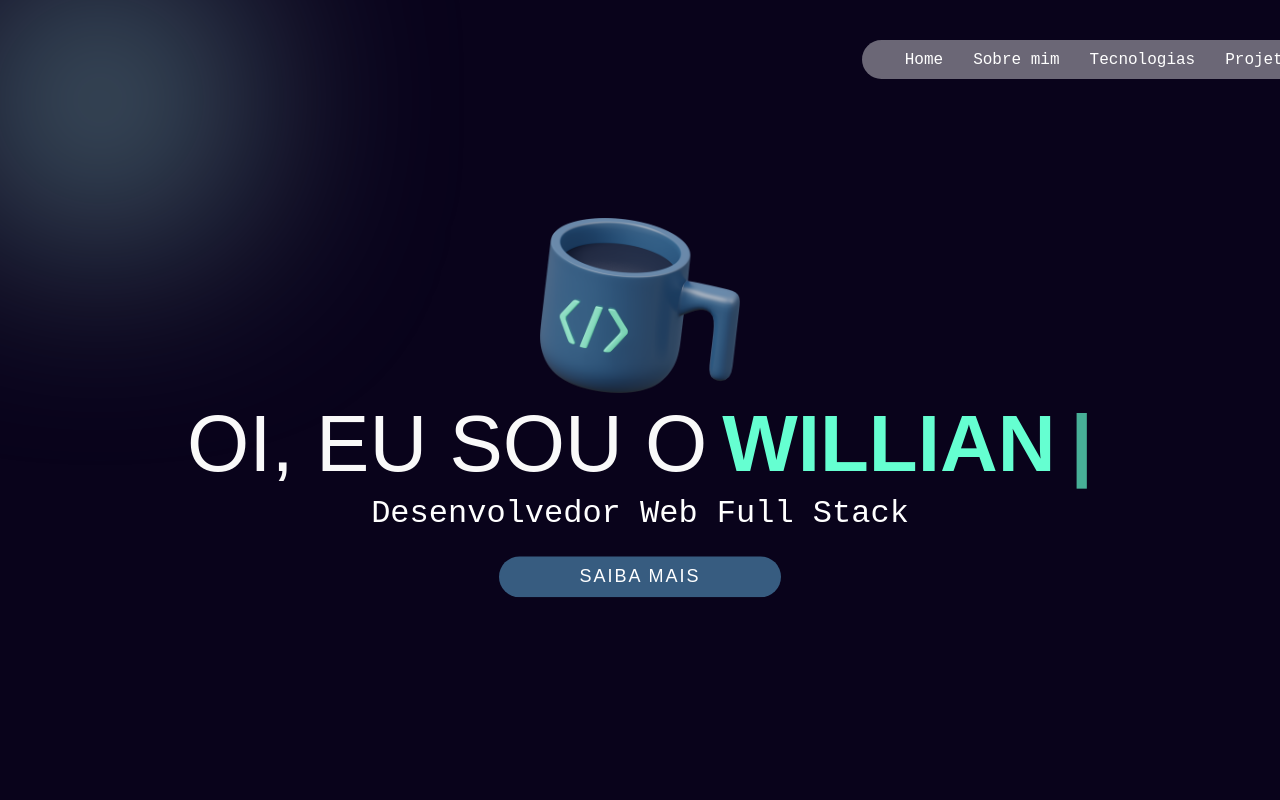
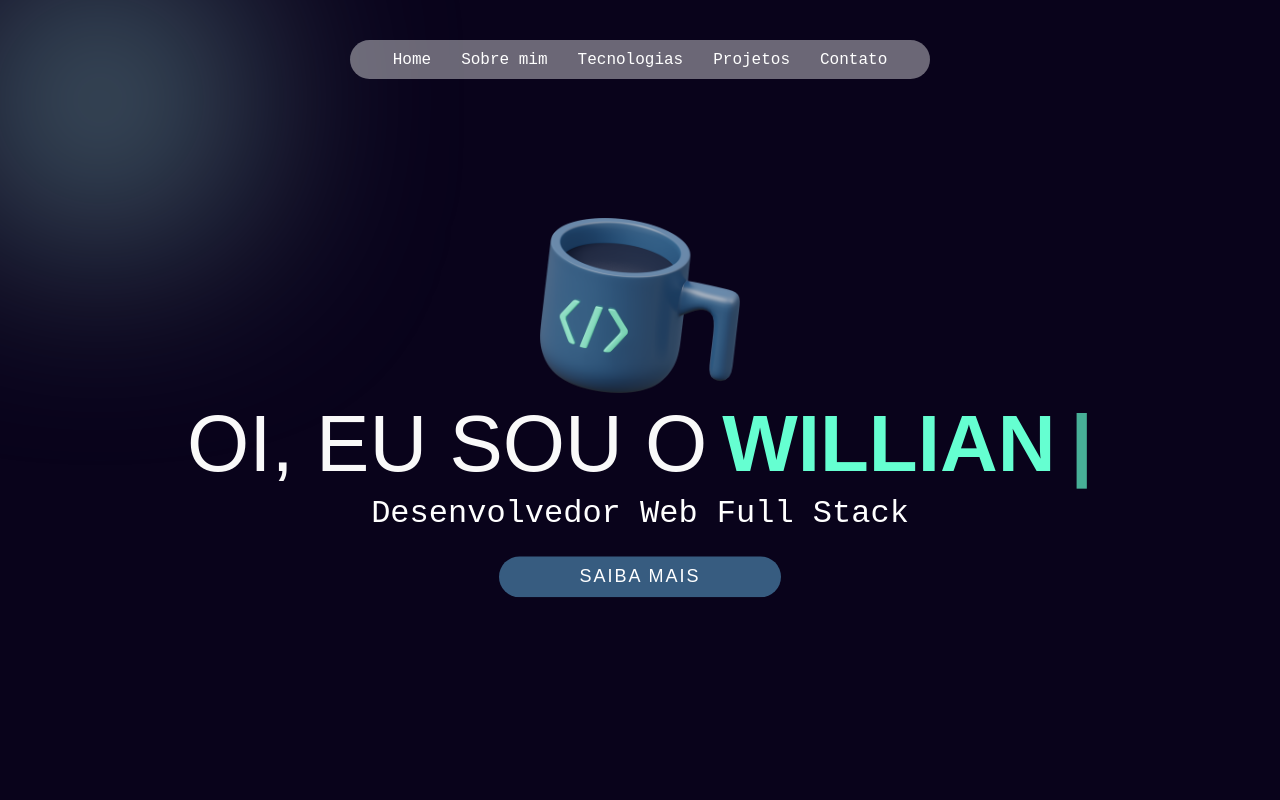
Before and after one commit to willianbatist/portfolio_web, a Next.js app: page / in a window 1280 px wide. Shown: the top 800 px of the page. Built offline with nearby package versions, Linux system fonts and the light colour scheme.

Commit message:
fix(header): style margin-left error

```diff
--- a/src/components/header/header.style.ts
+++ b/src/components/header/header.style.ts
@@ -15,8 +15,6 @@ export const Header = styled.header<Props>`
   position: fixed;
   z-index: 6;
   width: -webkit-fill-available;
-  width: 20%;
-  margin-left: 80%;
 
 
   ul {
@@ -50,6 +48,8 @@ export const Header = styled.header<Props>`
 
   @media(max-width: 750px) {
     justify-content: flex-end;
+    width: 20%;
+    margin-left: 80%;
 
     nav {
       display: none;
--- a/src/components/menuMobile/menuMobile.style.tsx
+++ b/src/components/menuMobile/menuMobile.style.tsx
@@ -10,7 +10,7 @@ export const MenuMobile = styled.section<Props>`
   position: fixed;
   width: -webkit-fill-available;
   height: 100vh;
-
+  transition: 0.7s;
 
   nav {
     width: 50%;
```
